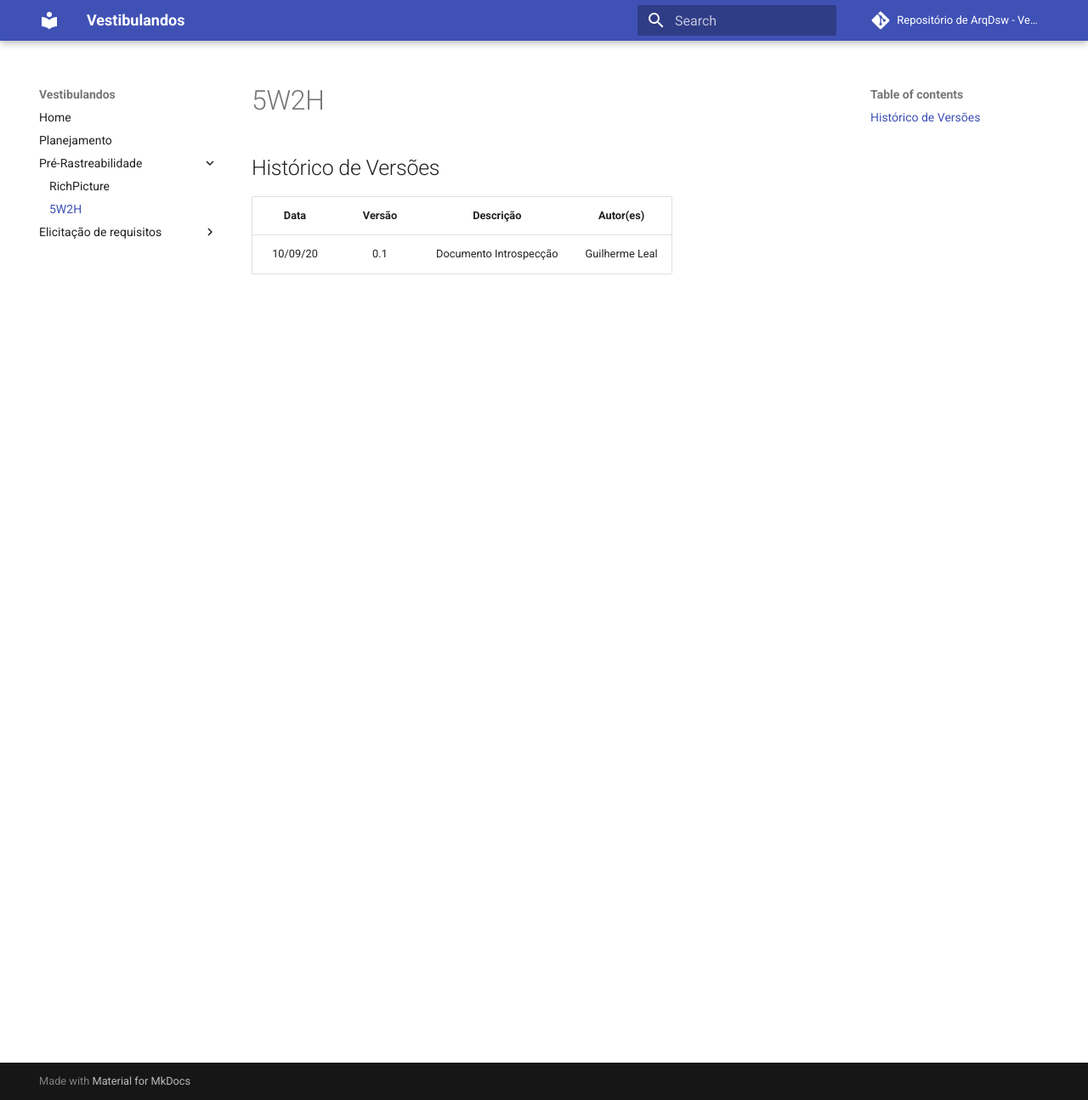
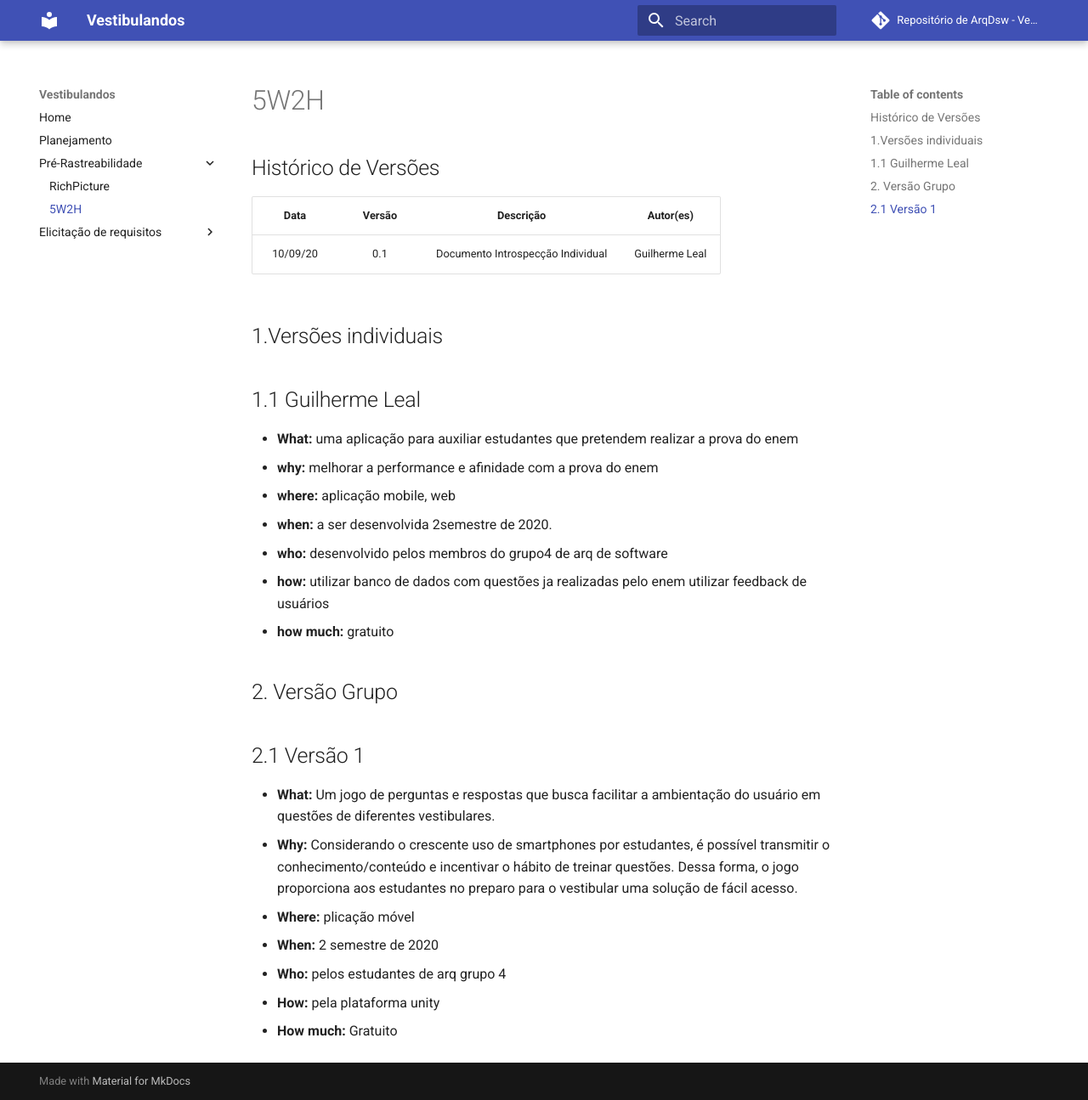
Before and after one commit to UnBArqDsw/2020.1_G4_Vestibulandos, an MkDocs documentation site: the page built from docs/5W2H.md, in a window 1280 px wide and 1295 px high. Shown: the whole window at 85% size. Built offline with MkDocs 1.6.1 and Material for MkDocs 9.7.7, drawn with Linux system fonts in a browser that asks for light colours; comment, search, counter and statistics services are not loaded.

Commit message:
Adicionando 5w2h individual

```diff
--- a/docs/5W2H.md
+++ b/docs/5W2H.md
@@ -4,4 +4,32 @@
 
 |   Data   | Versão |           Descrição           |             Autor(es)              |
 |:--------:|:------:|:-----------------------------:|:----------------------------------:|
-| 10/09/20 |  0.1   |    Documento Introspecção     |           Guilherme Leal|
+| 10/09/20 |  0.1   |    Documento Introspecção Individual    |           Guilherme Leal|
+
+## 1.Versões individuais
+
+## 1.1 Guilherme Leal
+
+<ul>
+        <li><b>What:</b> uma aplicação para auxiliar estudantes que pretendem realizar a prova do enem</li>
+        <li><b>why:</b> melhorar a performance e afinidade com a prova do enem</li>
+        <li><b>where:</b> aplicação mobile, web</li>
+        <li><b>when:</b> a ser desenvolvida 2semestre de 2020.</li>
+        <li><b>who:</b> desenvolvido pelos membros do grupo4 de arq de software</li>
+        <li><b>how:</b> utilizar banco de dados com questões ja realizadas pelo enem
+        utilizar feedback de usuários </li>
+        <li><b>how much:</b> gratuito</li>
+</ul>
+
+## 2. Versão Grupo
+
+## 2.1 Versão 1
+<ul>
+        <li><b>What:</b> Um jogo de perguntas e respostas que busca facilitar a ambientação do usuário em questões de diferentes vestibulares.
+        <li><b>Why:</b> Considerando o crescente uso de smartphones por estudantes, é possível transmitir o conhecimento/conteúdo e incentivar o hábito de treinar questões. Dessa forma, o jogo proporciona aos estudantes no preparo para o vestibular uma solução de fácil acesso.</li>
+        <li><b>Where:</b> plicação móvel</li>
+        <li><b> When:</b> 2 semestre de 2020</li>
+        <li><b>Who:</b> pelos estudantes de arq grupo 4</li>
+        <li><b>How:</b>  pela plataforma unity</li>
+        <li><b>How much:</b> Gratuito</li>
+</ul>
```
